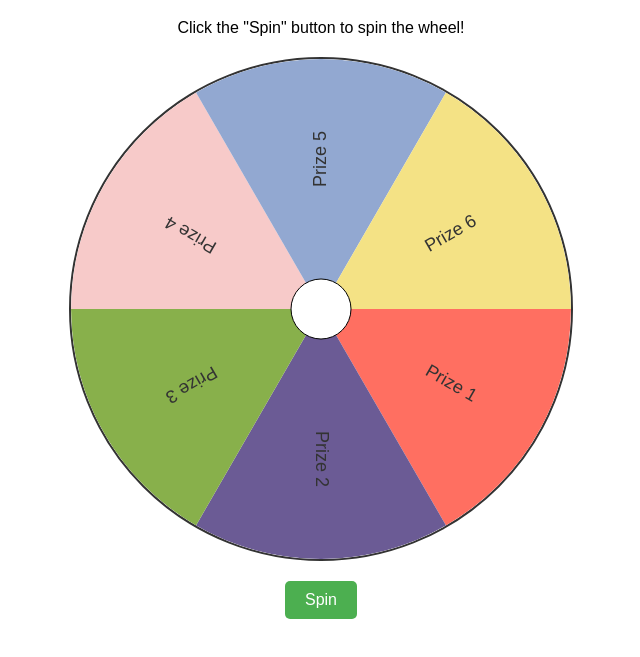
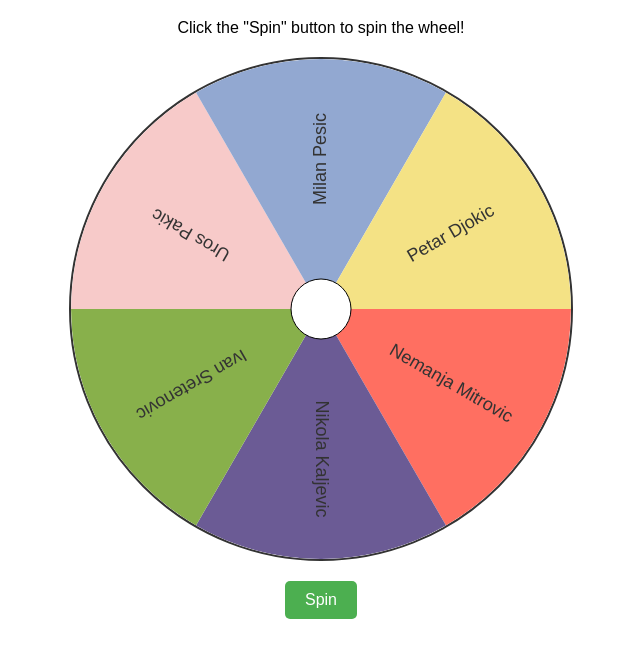
Before and after one commit to nemanja-mitrovic-evc/wheel-name, a plain HTML site: page index.html in a window 1280 px wide. Shown: the part 81-738 px from the top of the page, without its empty margins (319-959 px from the left). Drawn offline with Linux system fonts and the light colour scheme.

Commit message:
Update index.html

```diff
--- a/index.html
+++ b/index.html
@@ -47,7 +47,7 @@
         const wheelRadius = canvas.width / 2;
         const centerX = canvas.width / 2;
         const centerY = canvas.height / 2;
-        const sections = ["Prize 1", "Prize 2", "Prize 3", "Prize 4", "Prize 5", "Prize 6"];
+        const sections = ["Nemanja Mitrovic", "Nikola Kaljevic", "Ivan Sretenovic", "Uros Pakic", "Milan Pesic", "Petar Djokic"];
 
         // Modern vibrant color palette
         const colors = [
```
